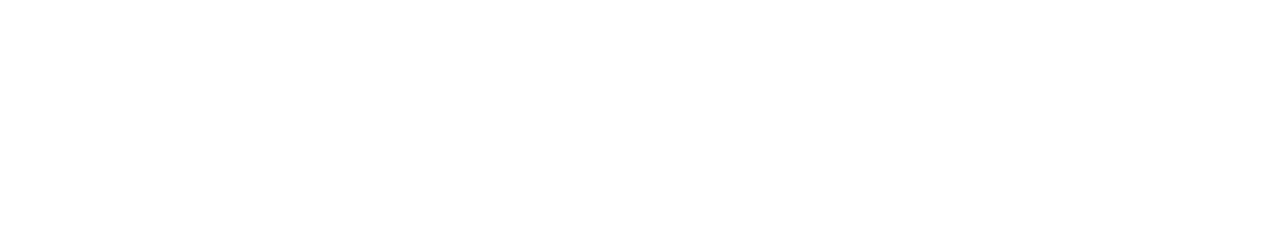
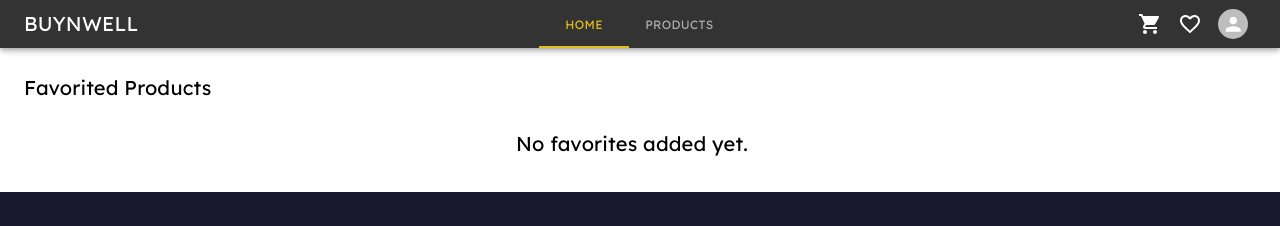
Before and after one commit to AshwinPonnusamy/e-commerce-project, a React (Vite) app: page /layout/favoritepage in a window 1280 px wide. Before the commit this address had no page. Shown: the top 226 px of the page. Built offline with nearby package versions, Linux system fonts and the light colour scheme.

Commit message:
favorites added

```diff
--- a/src/components/commonComponents/customCards/ProductCard.tsx
+++ b/src/components/commonComponents/customCards/ProductCard.tsx
@@ -16,7 +16,7 @@
   showCart?: boolean;
   showShare?: boolean;
   showTrending?: boolean;
-  handleFavoriteChange?: () => void;
+  onFavoriteClick?: () => void;
   handleAddCart?: () => void;
   handleShare?: () => void;
   onClick?: () => void;
@@ -36,7 +36,7 @@
   showCart = true,
   showShare = true,
   showTrending = false,
-  handleFavoriteChange,
+  onFavoriteClick,
   handleAddCart,
   handleShare,
   isFavorited,
@@ -128,7 +128,7 @@
             }}
           >
             {showFavorite && (
-              <CustomIconButton icon={isFavorited ? <Favorite /> : <FavoriteBorder />} iconColor={"error"} tooltip="Add to favorite" onClick={handleFavoriteChange} />
+              <CustomIconButton icon={isFavorited ? <Favorite /> : <FavoriteBorder />} iconColor={"error"} tooltip="Add to favorite" onClick={onFavoriteClick} />
             )}
             {showCart && (
               <CustomIconButton
--- a/src/layout/Header.tsx
+++ b/src/layout/Header.tsx
@@ -19,6 +19,9 @@
   const [anchorElUser, setAnchorElUser] = React.useState<null | HTMLElement>(null);
   const [mobileOpen, setMobileOpen] = React.useState(false);
   const cartItems = useSelector((state: RootState) => state.productData.cartItems);
+  const favoriteProducts = useSelector((state: RootState) =>
+    state.productData.allProductList.filter((product: any) => state.productData.isFavorited[product.id])
+);
   const totalCartItems = cartItems.reduce((total, item) => total + item.quantity, 0);
   const settings = ["Profile", "Logout"];
   const isMobile = useMediaQuery("(max-width:768px)");
@@ -37,6 +40,9 @@
 
   const handleCartOpen = () => {
     navigate("/layout/shoppingcart");
+  };
+  const handleFavoritesOpen = () => {
+    navigate("/layout/favoritepage");
   };
 
   const toggleDrawer = (open: boolean) => () => {
@@ -69,8 +75,8 @@
                 <ShoppingCart />
               </Badge>
             </IconButton>
-            <IconButton sx={{ color: "#fff" }}>
-              <Badge badgeContent={4} color="primary">
+            <IconButton sx={{ color: "#fff" }} onClick={handleFavoritesOpen}>
+              <Badge badgeContent={favoriteProducts.length} color="primary">
                 <FavoriteBorder />
               </Badge>
             </IconButton>
--- a/src/pages/home/Home.tsx
+++ b/src/pages/home/Home.tsx
@@ -24,7 +24,7 @@
 import banner6 from "../../assets/image/banner/banner6.jpg";
 import banner7 from "../../assets/image/banner/banner7.jpg";
 import banner8 from "../../assets/image/banner/banner8.jpg";
-import { handleAddCart, handleProductCardClick } from "../../components/commonFunctions/CommonFuntion";
+import { handleAddCart, handleProductCardClick, toggleFavorite } from "../../components/commonFunctions/CommonFuntion";
 
 interface Product {
   id: number;
@@ -74,7 +74,7 @@
 
   // const handleProductCardClick = (item: Product) => {
   //   console.log("Selected Product:", item);
-  //   dispatch(getProductCById(item));
+  //   dispatch(getProductById(item));
   //   navigate("/layout/productdetail");
   // };
 
@@ -168,6 +168,7 @@
                     handleAddCart={() => dispatch(handleAddCart(product))}
                     isInCart={cartItems.some((item) => item.id === product.id)}
                     originalPrice={product.price / (1 - (product.discountPercentage / 100))}
+                    onFavoriteClick={() => toggleFavorite(dispatch, Number(product.id), favorites[product.id])}
                     discount={product.discountPercentage} />
                 )}
               />
@@ -220,6 +221,7 @@
                     productPrice={product?.price}
                     productRating={product?.rating}
                     // handleFavoriteChange={() => handleFavoriteChange()}
+
                     isFavorited={product?.favorite}
                     onClick={() => handleProductCardClick(product, dispatch, navigate)}
                     handleAddCart={() => dispatch(handleAddCart(product))}
--- a/src/pages/productDetail/ProductDetailPage.tsx
+++ b/src/pages/productDetail/ProductDetailPage.tsx
@@ -3,23 +3,24 @@
 import ProductDescription from "../../components/commonComponents/customCards/ProductDescription";
 import ProductDetailCard from "../../components/commonComponents/customCards/ProductDetailCard";
 import { useDispatch, useSelector } from "react-redux";
-import { RootState } from "../../state/store/store";
-import { handleAddCart } from "../../components/commonFunctions/CommonFuntion";
-import { ThunkDispatch } from "@reduxjs/toolkit";
+import { AppDispatch, RootState } from "../../state/store/store";
+import { handleAddCart, toggleFavorite } from "../../components/commonFunctions/CommonFuntion";
 const ProductDetailPage: React.FC = () => {
-    const dispatch = useDispatch<ThunkDispatch<RootState, void, any>>();
+    const dispatch = useDispatch<AppDispatch>();
     const product = useSelector((state: RootState) => state.productData?.currentProduct)
     const cartItems = useSelector((state: RootState) => state.productData.cartItems);
     const originalPrice = product?.price / (1 - (product?.discountPercentage / 100));
 
-
+    const favorites = useSelector((state: RootState) => state.productData.isFavorited);
+    const isFavorited = favorites[product?.id] || false;
 
     return (
         <Grid container spacing={2} sx={{ mt: 5, mb: 5 }}>
             <Grid item xs={12}>
                 <Grid container spacing={2}>
                     <Grid item xs={4}>
-                        <ProductDetailCard images={product?.images} />
+                        <ProductDetailCard images={product?.images} isFavorited={isFavorited}
+                            onFavoriteClick={() => toggleFavorite(dispatch, product.id, isFavorited)} />
                     </Grid>
                     <Grid item xs={8}>
                         <ProductDescription
--- a/src/pages/productList/ProductsPage.tsx
+++ b/src/pages/productList/ProductsPage.tsx
@@ -3,24 +3,26 @@
 import ProductCard from '../../components/commonComponents/customCards/ProductCard';
 import { useDispatch, useSelector } from 'react-redux';
 import { AppDispatch, RootState } from '../../state/store/store';
-import { handleAddCart, handleProductCardClick } from '../../components/commonFunctions/CommonFuntion';
+import { handleAddCart, handleProductCardClick, toggleFavorite } from '../../components/commonFunctions/CommonFuntion';
 import { useNavigate } from 'react-router-dom';
 import { Search, Close } from '@mui/icons-material';
 import { Filter } from 'iconsax-react';
 import FilterMenu from '../../components/commonComponents/FilterMenu';
+import { setSearchProductList } from '../../state/store/features/productData';
+import { getSearchProductList } from '../../state/action/product';
 
 const ProductsPage = () => {
     const navigate = useNavigate();
     const dispatch = useDispatch<AppDispatch>();
     const productDetails = useSelector((state: RootState) => state.productData?.allProductList || []);
-    const [showAll, setShowAll] = useState(false);
+
     const [filterOpen, setFilterOpen] = useState(false);
-    const favorites = useSelector((state: RootState) => state.productData.isFavorited);
     const cartItems = useSelector((state: RootState) => state.productData.cartItems);
     const [selectedCategories, setSelectedCategories] = useState<string[]>([]);
     const [selectedBrands, setSelectedBrands] = useState<string[]>([]);
     const [selectedRatings, setSelectedRatings] = useState<string[]>([]);
-
+    const [searchQuery, setSearchQuery] = useState("");
+    const searchResults = useSelector((state: RootState) => state.productData.searchProductList || []);
     const filteredProducts = productDetails.filter((product: any) => {
         return (
             (selectedCategories.length === 0 || selectedCategories.includes(product.category)) &&
@@ -29,15 +31,14 @@
         );
     });
 
-    const displayedProducts = showAll ? filteredProducts : filteredProducts.slice(0, 10);
+    const displayedProducts = productDetails ?  filteredProducts  : filteredProducts.slice(0, 10);
     const categories = Array.from(
         new Set(productDetails.map((item: any) => item.category))
     ).map((category) => ({ label: category, value: category }));
     const brands = Array.from(
         new Set(productDetails.map((item: any) => item.brand))
     ).map((brand) => ({ label: brand, value: brand }));
-    console.log(productDetails);
-    console.log(brands);
+    const favorites = useSelector((state: RootState) => state.productData.isFavorited);
 
     const options = [
         { label: "4★ & above", value: "4" },
@@ -45,6 +46,17 @@
         { label: "2★ & above", value: "2" },
         { label: "1★ & above", value: "1" },
     ];
+
+    const handleSearch = (query: string) => {
+        setSearchQuery(query);
+        if (query.trim() === "") {
+            dispatch(setSearchProductList([]));
+            return;
+        }
+        dispatch(getSearchProductList(query));
+    };
+
+
     return (
         <>
             <Grid container spacing={2}>
@@ -63,11 +75,11 @@
                                 width: 500,
                             }}>
                                 <Search />
-                                <InputBase placeholder="Search Products..." sx={{ flex: 1, marginLeft: 1 }} />
+                                <InputBase placeholder="Search Products..." sx={{ flex: 1, marginLeft: 1 }}  onChange={(e) => handleSearch(e.target.value)} />
                             </Paper>
                         </Grid>
 
-                        {displayedProducts.map((item: any) => (
+                        {(searchQuery ? searchResults : displayedProducts).map((item: any) => (
                             <Grid item xs={15} sm={6} md={3} lg={3} key={item.id}>
                                 <ProductCard
                                     productName={item?.title}
@@ -76,22 +88,16 @@
                                     productPrice={item?.price}
                                     productRating={item?.rating}
                                     showTrending={true}
-                                    isFavorited={favorites[item.id] || false}
                                     onClick={() => handleProductCardClick(item, dispatch, navigate)}
                                     handleAddCart={() => dispatch(handleAddCart(item))}
+                                    isFavorited={favorites[item.id] || false}
+                                    onFavoriteClick={() => toggleFavorite(dispatch, item.id, favorites[item.id])}
                                     isInCart={cartItems.some((cartItem: any) => cartItem.id === item.id)}
                                     originalPrice={item.price / (1 - (item.discountPercentage / 100))}
                                     discount={item.discountPercentage}
                                 />
                             </Grid>
                         ))}
-                        {productDetails.length > 10 && (
-                            <Grid item xs={15} textAlign="center">
-                                <Button onClick={() => setShowAll(!showAll)}>
-                                    {showAll ? "See Less" : "See More"}
-                                </Button>
-                            </Grid>
-                        )}
                     </Grid>
                 </Grid>
             </Grid>
--- /dev/null
+++ b/src/pages/wishList/FavoritesPage.tsx
@@ -0,0 +1,56 @@
+import { Grid, Typography } from '@mui/material';
+import { useSelector, useDispatch } from 'react-redux';
+import ProductCard from '../../components/commonComponents/customCards/ProductCard';
+import { AppDispatch, RootState } from '../../state/store/store';
+import { handleAddCart, handleProductCardClick, toggleFavorite } from '../../components/commonFunctions/CommonFuntion';
+import { useNavigate } from 'react-router-dom';
+
+const FavoritesPage = () => {
+    const dispatch = useDispatch<AppDispatch>();
+    const navigate = useNavigate();
+
+    // Get all products & favorite status
+    // const products = useSelector((state: RootState) => state.productData.allProductList);
+    const favoriteProducts = useSelector((state: RootState) =>
+        state.productData.allProductList.filter(
+            (product: any) => state.productData.isFavorited[product.id]
+        )
+    );
+    const cartItems = useSelector((state: RootState) => state.productData.cartItems);
+
+    return (
+        <>
+            <Typography variant="h6" sx={{ textAlign: 'start', m: 3 }}>
+                Favorited Products
+            </Typography>
+            <Grid container spacing={2} sx={{ p: 2 }} columns={15}>
+                {favoriteProducts.length > 0 ? (
+                    favoriteProducts.map((item: any) => (
+                        <Grid item xs={12} sm={6} md={3} lg={3} key={item.id}>
+                            <ProductCard
+                                productName={item?.title}
+                                productDescription={item?.description}
+                                productImage={item?.images[0]}
+                                productPrice={item?.price}
+                                productRating={item?.rating}
+                                isFavorited={true}
+                                onFavoriteClick={() => toggleFavorite(dispatch, Number(item.id), true)}
+                                originalPrice={item.price / (1 - (item.discountPercentage / 100))}
+                                discount={item.discountPercentage}
+                                onClick={() => handleProductCardClick(item, dispatch, navigate)}
+                                handleAddCart={() => dispatch(handleAddCart(item))}
+                                isInCart={cartItems.some((cart) => cart.id === item.id)}
+                            />
+                        </Grid>
+                    ))
+                ) : (
+                    <Typography variant="h6" sx={{ textAlign: 'center', width: '100%' }}>
+                        No favorites added yet.
+                    </Typography>
+                )}
+            </Grid>
+        </>
+    );
+};
+
+export default FavoritesPage;
--- a/src/route/MainRoutes.tsx
+++ b/src/route/MainRoutes.tsx
@@ -5,6 +5,7 @@
 import ProductDetailPage from '../pages/productDetail/ProductDetailPage';
 import ShoppingCart from '../pages/cart/ShoppingCart';
 import ProductsPage from '../pages/productList/ProductsPage';
+import FavoritesPage from '../pages/wishList/FavoritesPage';
 
 
 const Router = () => {
@@ -16,6 +17,7 @@
         <Route path="productdetail" element={<ProductDetailPage />} />
         <Route path="shoppingcart" element={<ShoppingCart />} />
         <Route path="allproducts" element={<ProductsPage />} />
+        <Route path="favoritepage" element={<FavoritesPage />} />
       </Route>
       <Route path="/login" element={<Login />} />
     </Routes>
--- a/src/state/store/features/productData.ts
+++ b/src/state/store/features/productData.ts
@@ -15,6 +15,7 @@
   thumbnail: string;
 }
 export interface ProductData {
+  searchProductList:any;
   allProductList: any;
   productCategoryList: any;
   currentProduct: any;
@@ -23,6 +24,7 @@
   cartItems: CartItem[];
 }
 const initialState: ProductData = {
+  searchProductList:[],
   allProductList: [],
   productCategoryList: [],
   currentProduct: [],
@@ -34,6 +36,9 @@
   name: "productData",
   initialState,
   reducers: {
+    setSearchProductList: (state, action: PayloadAction<any>) => {
+      state.searchProductList = action.payload;
+    },
     setAllProductList: (state, action: PayloadAction<any>) => {
       state.allProductList = action.payload;
     },
@@ -43,9 +48,8 @@
     setCurrentProduct: (state, action: PayloadAction<any>) => {
       state.currentProduct = action.payload;
     },
-    setIsFavorited: (state, action: PayloadAction<{ productId: string; isFavorited: boolean }>) => {
-      const { productId, isFavorited } = action.payload;
-      state.isFavorited[productId] = isFavorited;
+    setIsFavorited: (state, action: PayloadAction<{ productId: number; isFavorited: boolean }>) => {
+      state.isFavorited[action.payload.productId] = action.payload.isFavorited;
     },
     setOpen: (state, action: PayloadAction<boolean>) => {
       state.open = action.payload;
@@ -79,5 +83,6 @@
   addToCart,
   updateCartQuantity,
   removeFromCart,
+  setSearchProductList
 } = productSlice.actions;
 export default productSlice.reducer;
```
Also changed, not shown: src/components/commonComponents/customCards/ProductDetailCard.tsx (+27 -3 lines), src/components/commonFunctions/CommonFuntion.tsx (+7 -2 lines), src/state/action/product.ts (+15 -1 lines).
